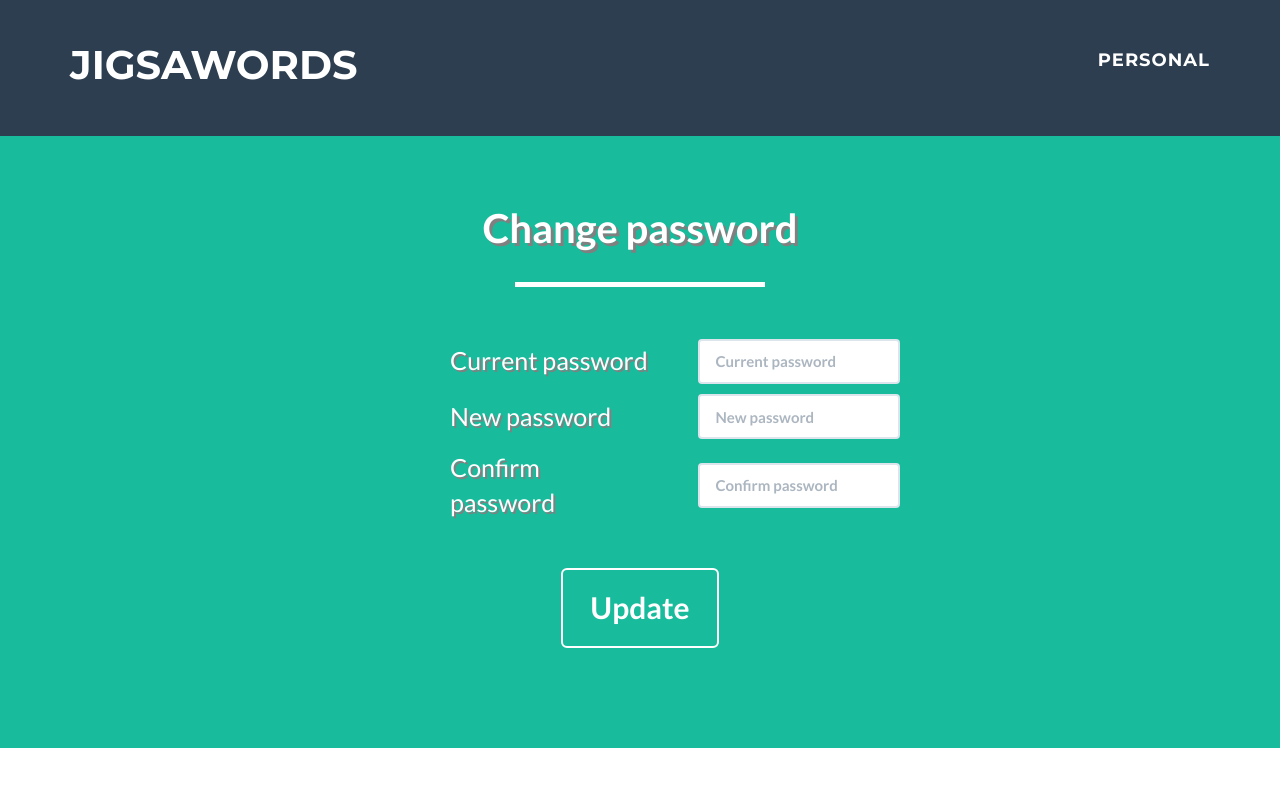
After one commit to F74039017/Jigsaword, a PHP site: page /change.php in a window 1280 px wide. The commit adds this page. Run offline with PHP 8.4, Linux system fonts and the light colour scheme; some libraries are stand-ins or nearby versions.

Commit message:
20160119 04:46

```diff
--- /dev/null
+++ b/change.php
@@ -0,0 +1,114 @@
+<?php
+  include('updatepassword.php');
+?>
+
+<!DOCTYPE html>
+
+<html>
+  <head>
+    <title>Jigsawords</title>
+    <meta charset="utf-8">
+    <meta name="viewport" content="width=device-width, initial-scale=1">
+
+    <link rel="stylesheet" href="http://maxcdn.bootstrapcdn.com/bootstrap/3.3.5/css/bootstrap.min.css">
+    <link href="css/stylesheet.css" rel="stylesheet">
+    <link href="css/bootstrap.min.css" rel="stylesheet">
+    <link href="css/register.css" rel="stylesheet">
+
+    <link href="font-awesome/css/font-awesome.min.css" rel="stylesheet" type="text/css">
+    <link href="http://fonts.googleapis.com/css?family=Montserrat:400,700" rel="stylesheet" type="text/css">
+    <link href="http://fonts.googleapis.com/css?family=Lato:400,700,400italic,700italic" rel="stylesheet" type="text/css">
+    <script src="https://ajax.googleapis.com/ajax/libs/jquery/1.11.3/jquery.min.js"></script>
+    <script src="http://maxcdn.bootstrapcdn.com/bootstrap/3.3.5/js/bootstrap.min.js"></script>
+    <script src="js/user_page.js"></script>
+  </head>
+
+  <body id="page-top" class="index">
+
+    <!-- Navigation -->
+    <nav class="navbar navbar-default navbar-fixed-top">
+        <div class="container">
+            <!-- Brand and toggle get grouped for better mobile display -->
+            <div class="navbar-header page-scroll">
+                <button type="button" class="navbar-toggle" data-toggle="collapse" data-target="#bs-example-navbar-collapse-1">
+                    <span class="sr-only">Toggle navigation</span>
+                    <span class="icon-bar"></span>
+                    <span class="icon-bar"></span>
+                    <span class="icon-bar"></span>
+                </button>
+                <a class="navbar-brand" href="#page-top">JIGSAWORDS</a>
+            </div>
+
+            <!-- Collect the nav links, forms, and other content for toggling -->
+            <div class="collapse navbar-collapse" id="bs-example-navbar-collapse-1">
+                <ul class="nav navbar-nav navbar-right">
+                  <li class="navbar-page" id="game_tab">
+                    <a class="navbar navbar-link tab_link" href="#">Personal</a>
+                  </li>
+                </ul>
+            </div>
+            <!-- /.navbar-collapse -->
+        </div>
+        <!-- /.container-fluid -->
+    </nav>
+
+    <header>
+    	<div class="container card-container">
+            <div class="row">
+                <div class="col-lg-12">
+                    <p id="title">Change password</p>
+                    <hr class="star-light">
+                    <br>
+                    <form class="form-signin" action="updatepassword.php" method="post">
+                    <span id="reauth-email" class="reauth-email"></span>
+                    <table class="account-table">
+                    <tbody class="account-table-body">
+
+                      <tr>
+                        <td><p id="hint"> Current password</p></td>
+                        <td class="content">
+                          <p class="account account-currentpass">
+                          <input name="currentpass" type="text" id="inputCurrentPass" class="form-control" placeholder="Current password" required>
+                          </p>
+                        </td>
+                      </tr>
+
+                      <tr>
+                        <td><p id="hint"> New password</p></td>
+                        <td class="content">
+                          <p class="account account-newpass">
+                          <input name="newpass" type="text" id="inputNewPass" class="form-control" placeholder="New password" required>
+                          </p>
+                        </td>
+                      </tr>
+
+                      <tr>
+                        <td><p id="hint"> Confirm password</p></td>
+                        <td class="content">
+                          <p class="account account-confirmpass">
+                          <input name="conformpass" type="text" id="inputConfirmPass" class="form-control" placeholder="Confirm password" required>
+                          </p>
+                        </td>
+                      </tr>
+
+                    </tbody>
+                  </table>
+                  <br>
+                  <button name="submit" class="btn-outline btn-lg btn-update" id="submit" type="submit">Update</button>
+                </form>
+            </div>
+        </div>
+    </header>
+
+
+    <footer class="container-fluid text-center">
+      <div class='footer-copyright'>
+        <strong>Copyright &copy; David Lu</strong>
+        <br>
+        2015 National Chung Kung University Computer Science and Information Egineering.
+        <div class='footer-background'>WEB APPLICATION AND PROGRAMMING</div>
+      </div>
+    </footer>
+  </body>
+
+</html>
--- a/css/develop.css
+++ b/css/develop.css
@@ -5,5 +5,9 @@
 }
 
 .alphabet {
-	margin-top: 7px;
+	margin-top: 10px;
 }
+
+#submit {
+  font-size: 2em;
+}
--- a/css/register.css
+++ b/css/register.css
@@ -1,4 +1,5 @@
-#success {
+#success,
+#title {
     font-weight: bold;
     font-size: 40px;
     text-shadow: 3px 3px gray;
@@ -33,3 +34,7 @@
     font-weight: bold;
     text-shadow: 2px 2px gray;
 }
+
+#submit {
+  font-size: 2em;
+}
--- /dev/null
+++ b/updatepassword.php
@@ -0,0 +1,10 @@
+<?php
+    include_once "./config.inc.php";
+
+    session_start();
+
+    if (isset($_POST['submit'])) {
+        header("location: change.php");
+        mysql_close($link); // Closing Connection
+    }
+?>
--- a/wordbank.php
+++ b/wordbank.php
@@ -0,0 +1,3 @@
+	<link href="css/block.css" rel="stylesheet">
+    <link href="css/stylesheet.css" rel="stylesheet">
+    <link href="css/bootstrap.min.css" rel="stylesheet">
```
Also changed, not shown: changepassword.php (added, +10 -0 lines), edit.php (deleted, +0 -38 lines), personal.php (+98 -0 lines).
